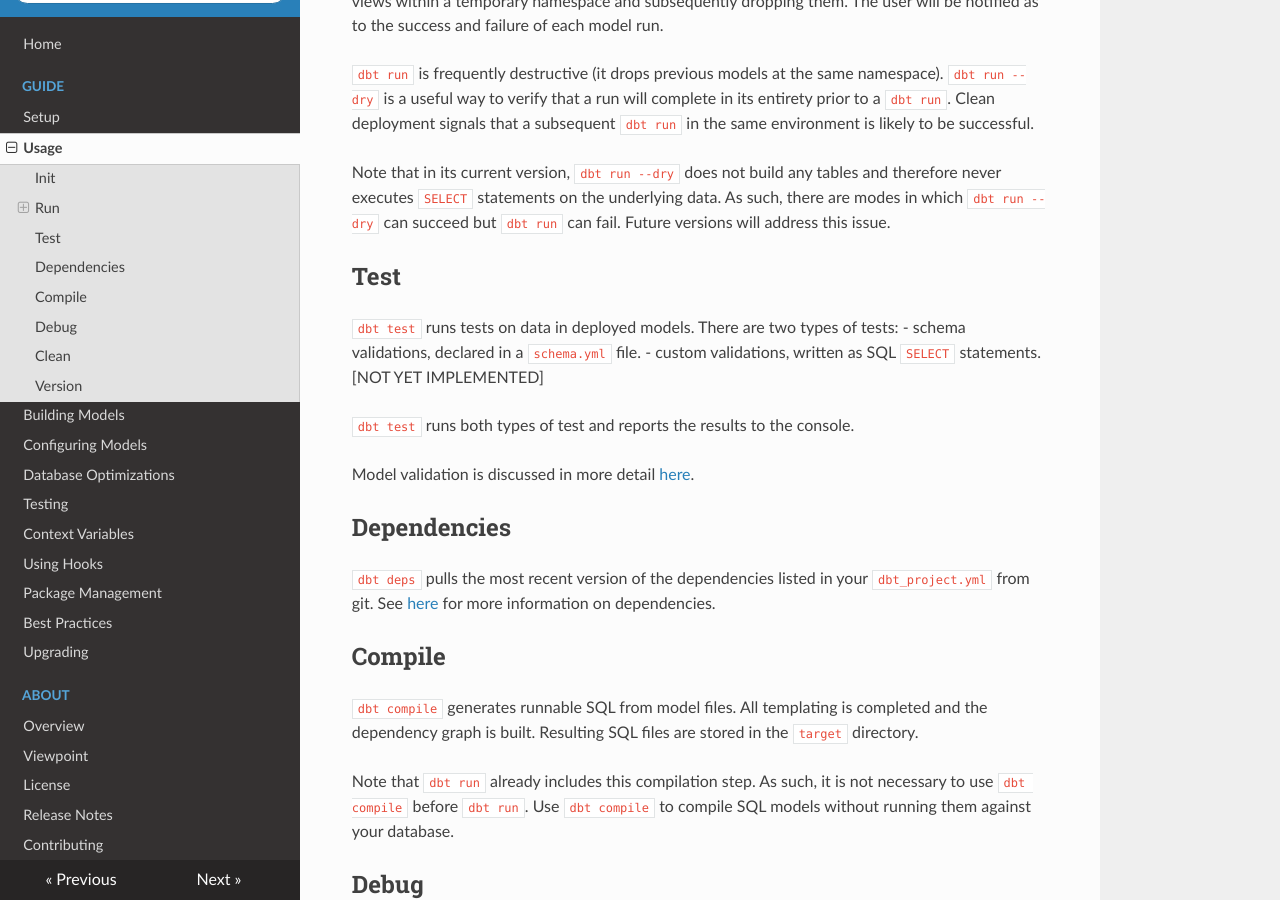
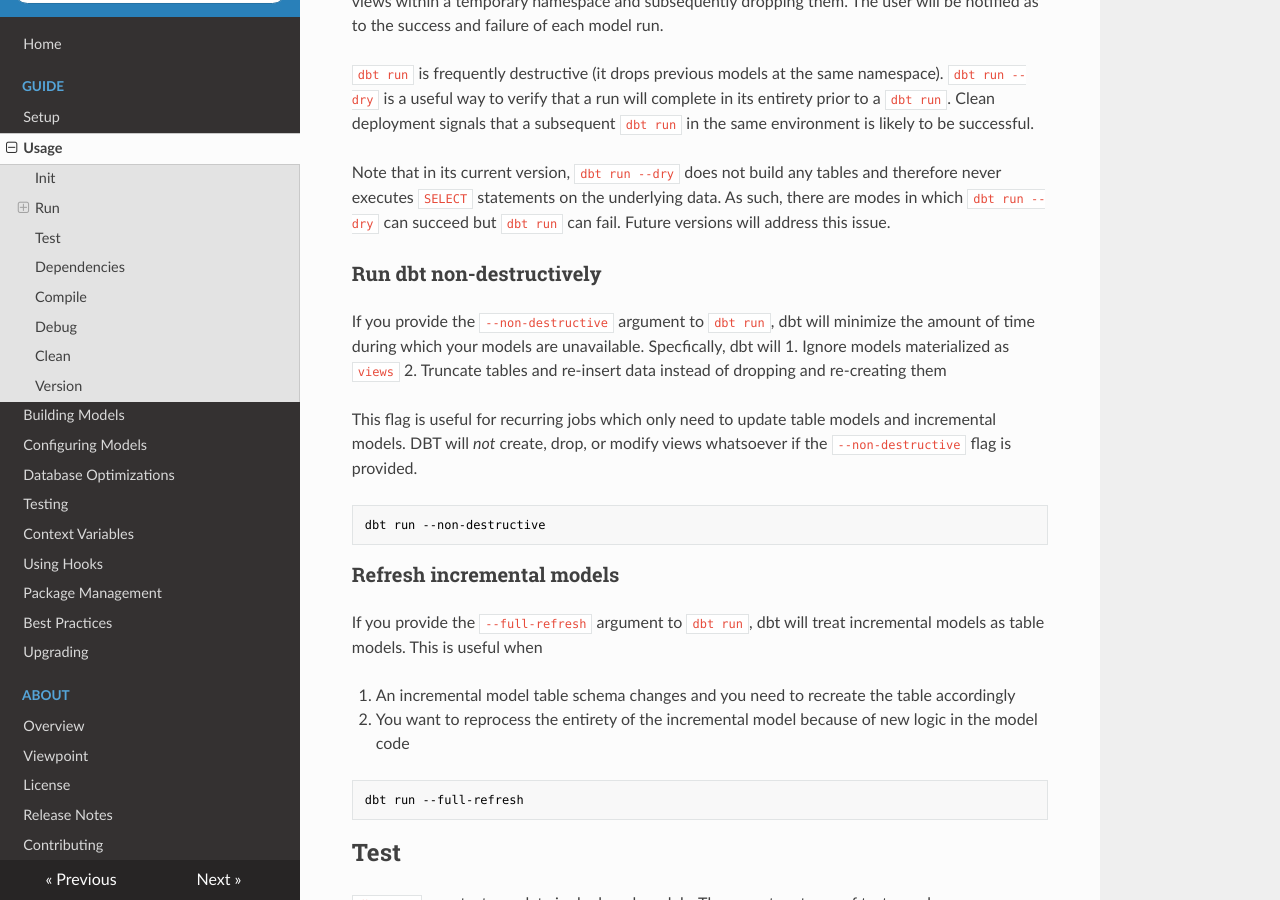
Before and after one commit to RayMarquina/dbt_project, an MkDocs documentation site: the page built from docs/guide/usage.md, in a window 1280 px wide and 900 px high, scrolled down 1013 px. Built offline with MkDocs 1.6.1, drawn with Linux system fonts in a browser that asks for light colours; nearby versions of some CDN libraries; old or Windows-style settings are respelled for this version of MkDocs.

Commit message:
Update usage.md

````diff
--- a/docs/guide/usage.md
+++ b/docs/guide/usage.md
@@ -26,6 +26,30 @@
 `dbt run` is frequently destructive (it drops previous models at the same namespace). `dbt run --dry` is a useful way to verify that a run will complete in its entirety prior to a `dbt run`. Clean deployment signals that a subsequent `dbt run` in the same environment is likely to be successful.
 
 Note that in its current version, `dbt run --dry` does not build any tables and therefore never executes `SELECT` statements on the underlying data. As such, there are modes in which `dbt run --dry` can succeed but `dbt run` can fail. Future versions will address this issue.
+
+### Run dbt non-destructively
+
+If you provide the `--non-destructive` argument to `dbt run`, dbt will minimize the amount of time during which your models are unavailable. Specfically, dbt
+will
+ 1. Ignore models materialized as `views`
+ 2. Truncate tables and re-insert data instead of dropping and re-creating them
+
+This flag is useful for recurring jobs which only need to update table models and incremental models. DBT will _not_ create, drop, or modify views whatsoever if the `--non-destructive` flag is provided.
+
+```bash
+dbt run --non-destructive
+```
+
+### Refresh incremental models
+
+If you provide the `--full-refresh` argument to `dbt run`, dbt will treat incremental models as table models. This is useful when
+
+1. An incremental model table schema changes and you need to recreate the table accordingly
+2. You want to reprocess the entirety of the incremental model because of new logic in the model code
+
+```bash
+dbt run --full-refresh
+```
 
 ## Test
 
````
